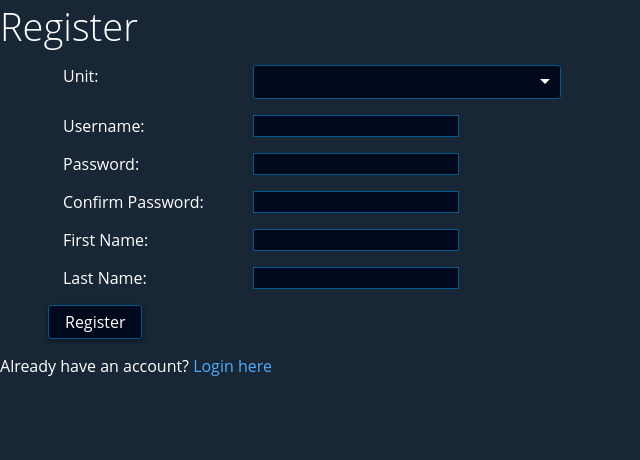
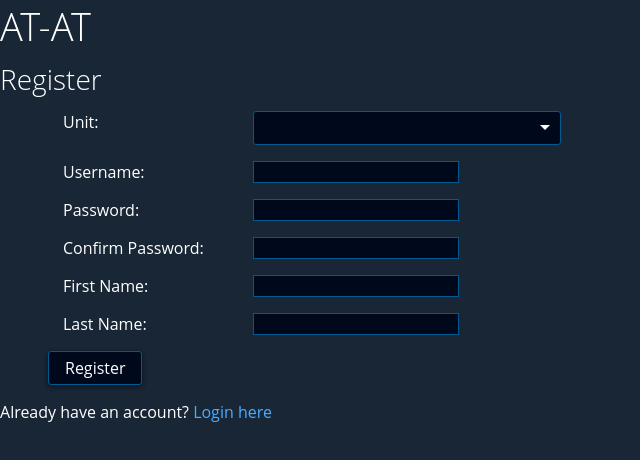
Before and after one commit to willjantscher/SDI_Capstone, a React (Create React App) app in the folder at-at/: page /register in a window 1280 px wide. Shown: the top 460 px of the page, without its empty margins (0-640 px from the left). Built offline with nearby package versions, Linux system fonts and the light colour scheme; no server answers; a web font is replaced by a local one.

Commit message:
cleaned up css

```diff
--- a/at-at/src/login/RegisterMain.jsx
+++ b/at-at/src/login/RegisterMain.jsx
@@ -74,7 +74,8 @@ class RegisterMain extends React.Component {
     render() {
         return(
             <div>
-                <h1>Register</h1>
+                <h1>AT-AT</h1>
+                <h2>Register</h2>
                 <div className="rux-form-field__label"></div>
                 <form className="container-fluid" onSubmit = {this.handleRegistration}>
                     <UnitsDropdown
@@ -93,6 +94,7 @@ class RegisterMain extends React.Component {
                             onChange={this.handleInput}
                         ></input>
                     </div>
+
                     <div className="row pb-3 pl-5">
                         <label htmlFor="passphrase" className="col-sm-2" >Password:</label>
                         <input
```
